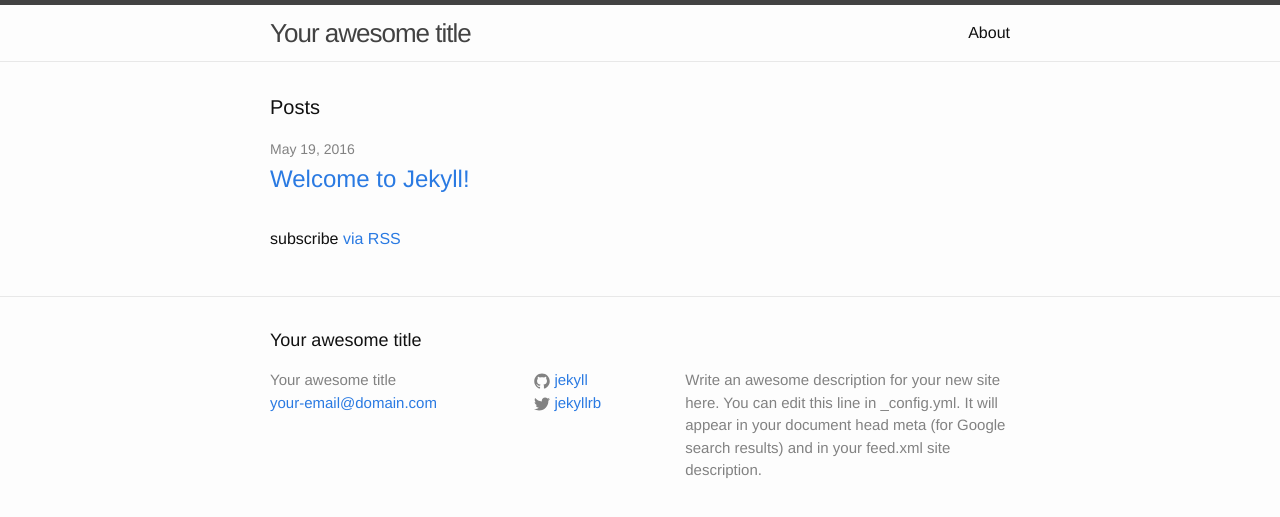
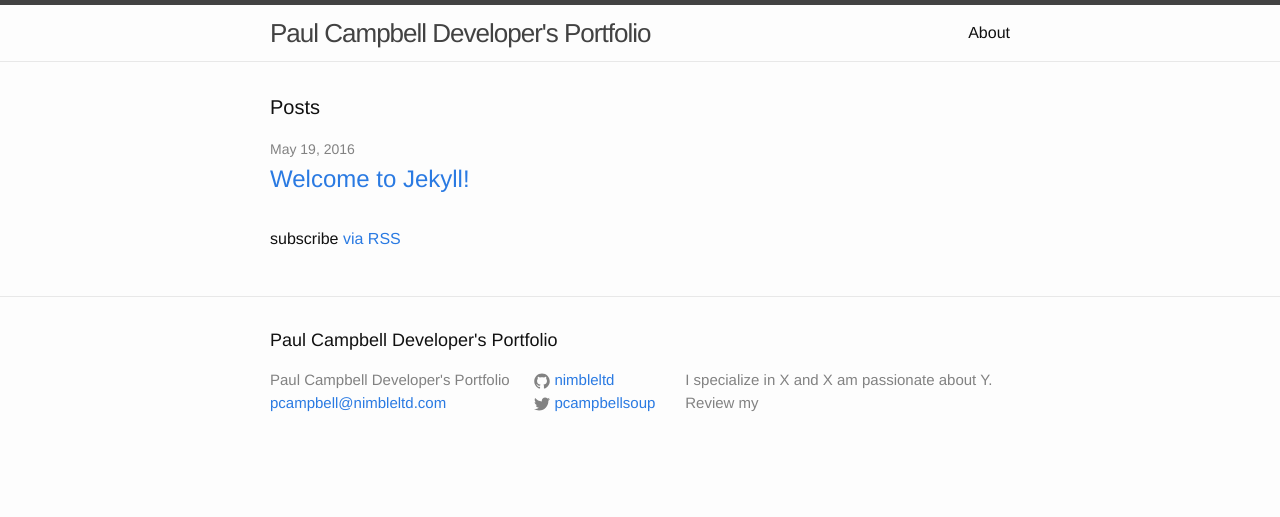
Before and after one commit to nimbleltd/nimbleltd.github.io, a Jekyll site: the page built from index.html, in a window 1280 px wide. Shown: the top 517 px of the page. Built offline with Jekyll 4.4.1, drawn with Linux system fonts in a browser that asks for light colours.

Commit message:
update description

```diff
--- a/_config.yml
+++ b/_config.yml
@@ -6,16 +6,14 @@
 # 'jekyll serve'. If you change this file, please restart the server process.
 
 # Site settings
-title: Your awesome title
-email: your-email@domain.com
+title: Paul Campbell Developer's Portfolio
+email: pcampbell@nimbleltd.com
 description: > # this means to ignore newlines until "baseurl:"
-  Write an awesome description for your new site here. You can edit this
-  line in _config.yml. It will appear in your document head meta (for
-  Google search results) and in your feed.xml site description.
+  I specialize in X and X am passionate about Y.  Review my
 baseurl: "" # the subpath of your site, e.g. /blog
 url: "http://yourdomain.com" # the base hostname & protocol for your site
-twitter_username: jekyllrb
-github_username:  jekyll
+twitter_username: pcampbellsoup
+github_username:  nimbleltd
 
 # Build settings
 markdown: kramdown
```
